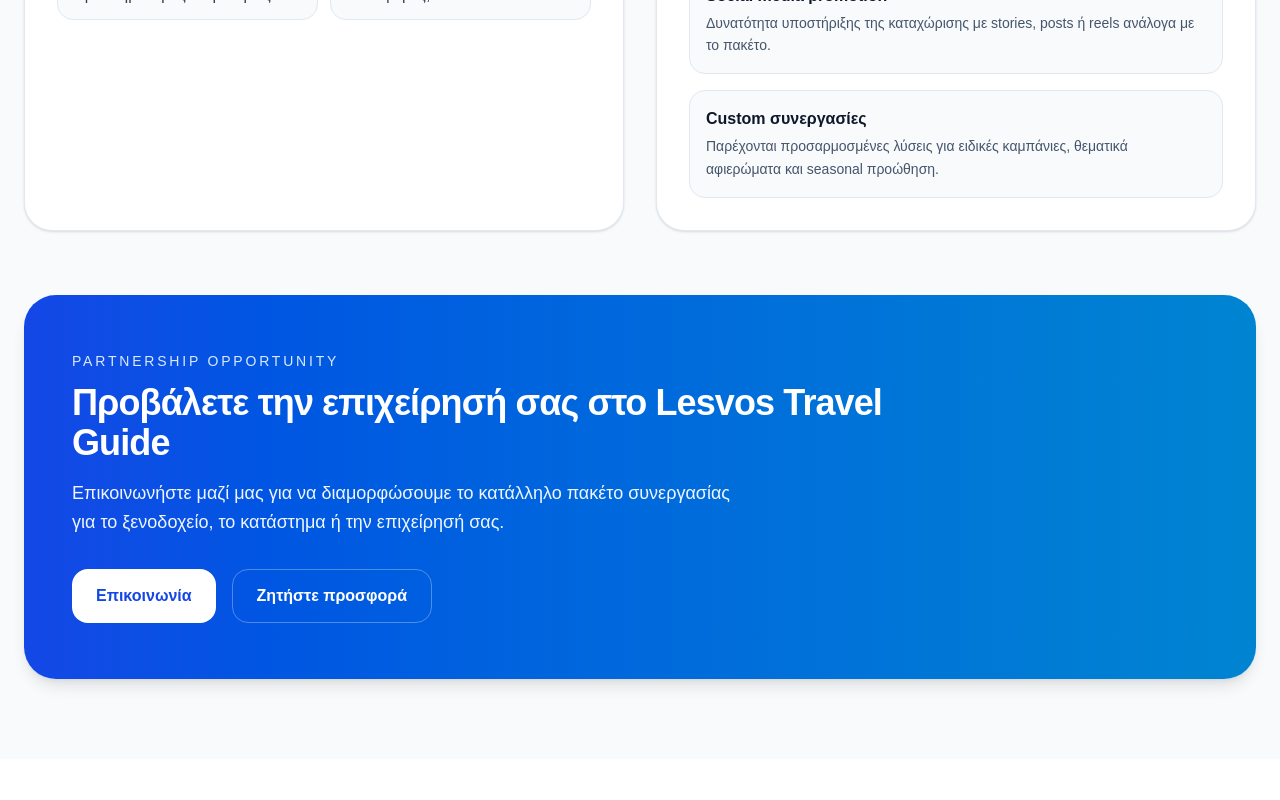
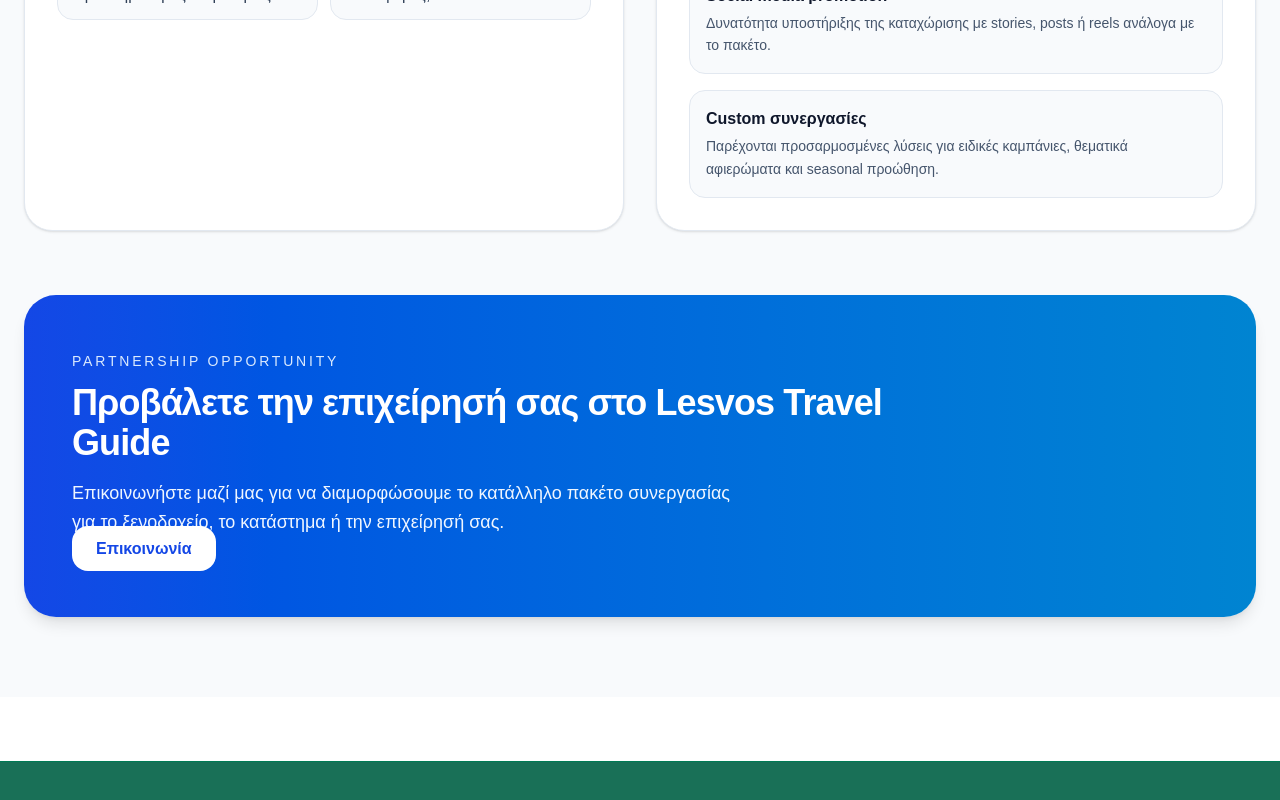
Before and after one commit to amamouridis06/lesvos-travel-guide, a Next.js app: page /plans in a window 1280 px wide. Shown: the part 1652-2452 px from the top of the page. Built offline with nearby package versions, Linux system fonts and the light colour scheme.

Commit message:
Update page.jsx

```diff
--- a/app/plans/page.jsx
+++ b/app/plans/page.jsx
@@ -2,7 +2,7 @@ export default function LesvosSubscriptionPlans() {
   const plans = [
     {
       name: "Starter Listing",
-      price: "€49",
+      price: "€15",
       period: "/month",
       description:
         "Για μικρές επιχειρήσεις που θέλουν μια καθαρή και αξιόπιστη παρουσία στον ταξιδιωτικό οδηγό.",
@@ -18,7 +18,7 @@ export default function LesvosSubscriptionPlans() {
     },
     {
       name: "Professional",
-      price: "€99",
+      price: "€20",
       period: "/month",
       description:
         "Η ιδανική επιλογή για ξενοδοχεία, εστιατόρια και καταστήματα που θέλουν αυξημένη προβολή.",
@@ -35,7 +35,7 @@ export default function LesvosSubscriptionPlans() {
     },
     {
       name: "Featured Partner",
-      price: "€199",
+      price: "€35",
       period: "/month",
       description:
         "Για επιχειρήσεις που επιθυμούν premium τοποθέτηση, ενισχυμένη προβολή και σταθερή προώθηση.",
@@ -185,14 +185,19 @@ export default function LesvosSubscriptionPlans() {
               Επικοινωνήστε μαζί μας για να διαμορφώσουμε το κατάλληλο πακέτο συνεργασίας για το ξενοδοχείο, το
               κατάστημα ή την επιχείρησή σας.
             </p>
-            <div className="mt-8 flex flex-wrap gap-4">
-              <button className="rounded-2xl bg-white px-6 py-3.5 font-semibold text-blue-700 hover:bg-blue-50 transition">
-                Επικοινωνία
-              </button>
-              <button className="rounded-2xl border border-white/30 px-6 py-3.5 font-semibold text-white hover:bg-white/10 transition">
-                Ζητήστε προσφορά
-              </button>
-            </div>
+           <a
+              href="/contact"
+              className="rounded-2xl bg-white px-6 py-3.5 font-semibold text-blue-700 hover:bg-blue-50 transition"
+              >
+              Επικοινωνία
+            </a>
+
+          {/* <a
+          href="/offer"
+          className="rounded-2xl border border-white/30 px-6 py-3.5 font-semibold text-white hover:bg-white/10 transition"
+          >
+  Ζητήστε προσφορά
+</a> */}
           </div>
         </section>
       </div>
```
